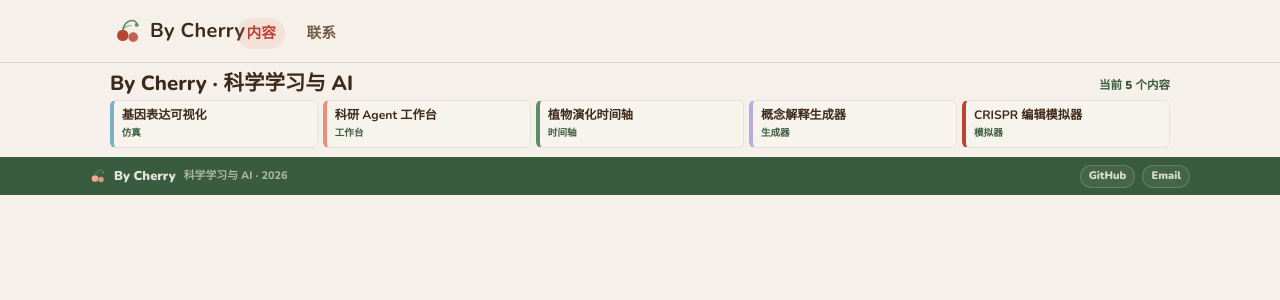
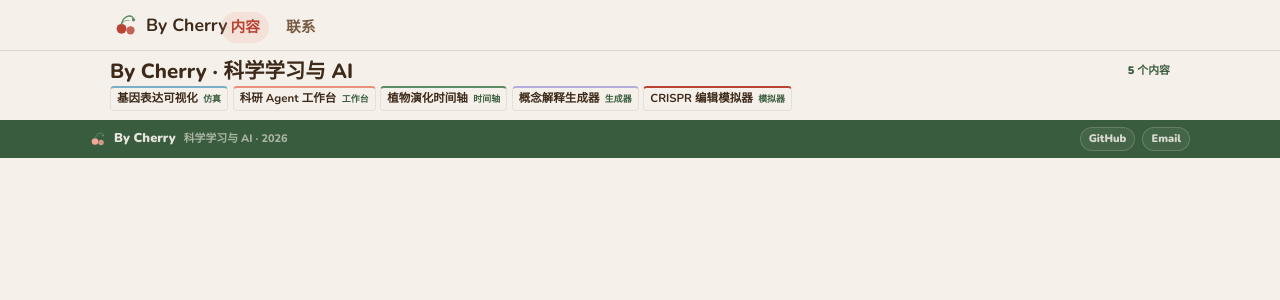
Before and after one commit to liruirui321/Bycherry, a React (Vite) app: page / in a window 1280 px wide. Shown: the top 300 px of the page. Built offline with nearby package versions, Linux system fonts and the light colour scheme.

Commit message:
Compact homepage entry strip

```diff
--- a/src/app/components/Hero.tsx
+++ b/src/app/components/Hero.tsx
@@ -35,7 +35,7 @@ export function Hero() {
       }}
     >
       <div className="hero-inner" style={{ position: "relative", zIndex: 2, maxWidth: 1060, width: "100%", minWidth: 0, margin: "0 auto", boxSizing: "border-box" }}>
-        <div className="hero-header-row" style={{ display: "grid", gridTemplateColumns: "minmax(0, 1fr) auto", alignItems: "end", gap: "1rem", marginBottom: "0.36rem" }}>
+        <div className="hero-header-row" style={{ display: "grid", gridTemplateColumns: "minmax(0, 1fr) auto", alignItems: "center", gap: "0.7rem", marginBottom: "0.24rem" }}>
           <div style={{ minWidth: 0 }}>
             <h1
               id="hero-heading"
@@ -53,12 +53,12 @@ export function Hero() {
               By Cherry · 科学学习与 AI
             </h1>
           </div>
-          <span className="hero-count" style={{ color: "var(--cherry-forest)", fontSize: "0.72rem", fontWeight: 900, whiteSpace: "nowrap" }}>
-            当前 {works.length} 个内容
+          <span className="hero-count" style={{ color: "var(--cherry-forest)", fontSize: "0.68rem", fontWeight: 900, whiteSpace: "nowrap" }}>
+            {works.length} 个内容
           </span>
         </div>
 
-        <nav id="works" className="hero-work-list" aria-label="内容目录" style={{ display: "grid", gridTemplateColumns: "repeat(5, minmax(0, 1fr))", gap: "0.34rem", minWidth: 0, maxWidth: "100%", boxSizing: "border-box" }}>
+        <nav id="works" className="hero-work-list" aria-label="内容目录" style={{ display: "flex", alignItems: "center", gap: "0.28rem", flexWrap: "wrap", minWidth: 0, maxWidth: "100%", boxSizing: "border-box" }}>
           {works.map((work) => {
             const toolHref = getWorkToolHref(work.href);
             return (
@@ -72,28 +72,26 @@ export function Hero() {
                 onFocus={() => preloadRouteForHref(getWorkToolHref(work.href))}
                 onPointerDown={() => preloadRouteForHref(getWorkToolHref(work.href))}
                 style={{
-                  background: "rgba(250,247,241,0.38)",
+                  background: "transparent",
                   border: "1px solid rgba(94,68,42,0.1)",
-                  borderLeft: `4px solid ${work.border}`,
-                  borderRadius: 6,
-                  padding: "0.42rem 0.48rem",
+                  borderTop: `2px solid ${work.border}`,
+                  borderRadius: 4,
+                  padding: "0.22rem 0.38rem",
                   color: "var(--cherry-warm-brown)",
                   textDecoration: "none",
                   textAlign: "left",
-                  display: "grid",
-                  gridTemplateColumns: "1fr",
-                  alignItems: "start",
-                  gap: "0.2rem",
+                  display: "inline-flex",
+                  alignItems: "baseline",
+                  gap: "0.34rem",
                   position: "relative",
                   overflow: "hidden",
                   minWidth: 0,
-                  minHeight: 48,
                   maxWidth: "100%",
                   boxSizing: "border-box",
                 }}
               >
-                <strong style={{ fontSize: "0.76rem", lineHeight: 1.16, minWidth: 0, overflowWrap: "anywhere" }}>{work.title}</strong>
-                <span className="hero-work-status" style={{ color: "var(--cherry-forest)", fontSize: "0.6rem", fontWeight: 900, whiteSpace: "nowrap" }}>{homeWorkStatus[work.slug] ?? work.category}</span>
+                <strong style={{ fontSize: "0.72rem", lineHeight: 1.14, minWidth: 0, overflowWrap: "anywhere" }}>{work.title}</strong>
+                <span className="hero-work-status" style={{ color: "var(--cherry-forest)", fontSize: "0.56rem", fontWeight: 900, whiteSpace: "nowrap" }}>{homeWorkStatus[work.slug] ?? work.category}</span>
               </a>
             );
           })}
@@ -119,9 +117,8 @@ export function Hero() {
           }
 
 	          .hero-work-list {
-            display: grid !important;
-            grid-template-columns: repeat(2, minmax(0, 1fr)) !important;
-            gap: 0.3rem !important;
+	            display: flex !important;
+	            gap: 0.24rem !important;
 	            overflow-x: visible;
 	            padding-bottom: 0;
 	            width: calc(100vw - 2rem) !important;
@@ -134,14 +131,12 @@ export function Hero() {
 	            min-width: 0 !important;
 	            max-width: 100% !important;
 	            box-sizing: border-box;
-            grid-template-columns: 1fr !important;
-            gap: 0.24rem !important;
-            min-height: 46px !important;
-            padding: 0.36rem 0.42rem !important;
+	            gap: 0.28rem !important;
+	            padding: 0.2rem 0.34rem !important;
 	          }
 
 	          .hero-work-status {
-            font-size: 0.6rem !important;
+	            font-size: 0.55rem !important;
 	          }
 
           .hero-work-tags {
@@ -165,7 +160,7 @@ export function Hero() {
 
 	        .hero-work-row:hover,
 	        .hero-work-row:focus-visible {
-          background: rgba(250,247,241,0.54) !important;
+	          background: rgba(250,247,241,0.48) !important;
 	        }
 
         @media (prefers-reduced-motion: reduce) {
--- a/src/app/components/Nav.tsx
+++ b/src/app/components/Nav.tsx
@@ -80,7 +80,7 @@ export function Nav() {
           display: "flex",
           alignItems: "center",
           justifyContent: "space-between",
-          height: 62,
+          height: 50,
           position: "relative",
         }}
       >
@@ -95,13 +95,13 @@ export function Nav() {
           }}
           style={{ display: "flex", alignItems: "center", gap: 8, textDecoration: "none" }}
         >
-          <IconCherry size={28} />
-          <span style={{ fontSize: "1.25rem", fontWeight: 700, color: "var(--cherry-warm-brown)", letterSpacing: 0.3 }}>
+          <IconCherry size={24} />
+          <span style={{ fontSize: "1.1rem", fontWeight: 700, color: "var(--cherry-warm-brown)", letterSpacing: 0 }}>
             By Cherry
           </span>
         </a>
 
-        <div className="nav-links" style={{ position: "fixed", top: 18, left: "max(9.2rem, calc((100vw - 1100px) / 2 + 9.2rem))", zIndex: 80, display: "flex", gap: "0.75rem", alignItems: "center", justifyContent: "flex-start", minWidth: 0 }}>
+        <div className="nav-links" style={{ position: "fixed", top: 12, left: "max(8.2rem, calc((100vw - 1100px) / 2 + 8.2rem))", zIndex: 80, display: "flex", gap: "0.48rem", alignItems: "center", justifyContent: "flex-start", minWidth: 0 }}>
           {links.map((l) => {
             const active = isActiveLink(l);
             return (
@@ -143,7 +143,7 @@ export function Nav() {
 
           @media (max-width: 860px) {
             nav > div {
-              height: 56px !important;
+	              height: 48px !important;
               padding-left: 1rem !important;
               padding-right: 1rem !important;
               gap: 0.55rem !important;
@@ -154,17 +154,17 @@ export function Nav() {
             }
 
             nav .nav-logo span {
-              font-size: 1.08rem !important;
+	              font-size: 1rem !important;
             }
 
             nav .nav-logo svg {
-              width: 24px !important;
-              height: 24px !important;
+	              width: 22px !important;
+	              height: 22px !important;
             }
 
             nav .nav-links {
-              top: 14px !important;
-              left: 8.5rem !important;
+	              top: 12px !important;
+	              left: 7.8rem !important;
               gap: 0.28rem !important;
             }
 
```
Also changed, not shown: scripts/verify-content-integrity.mjs (+5 -5 lines). Lines whose indentation alone changed are shown as unchanged.
